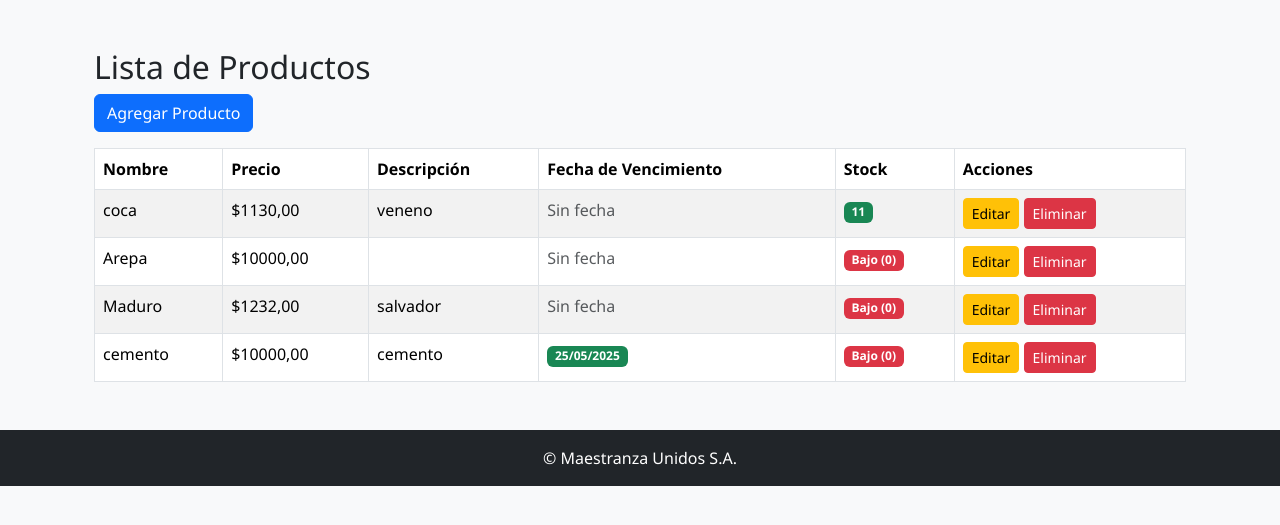
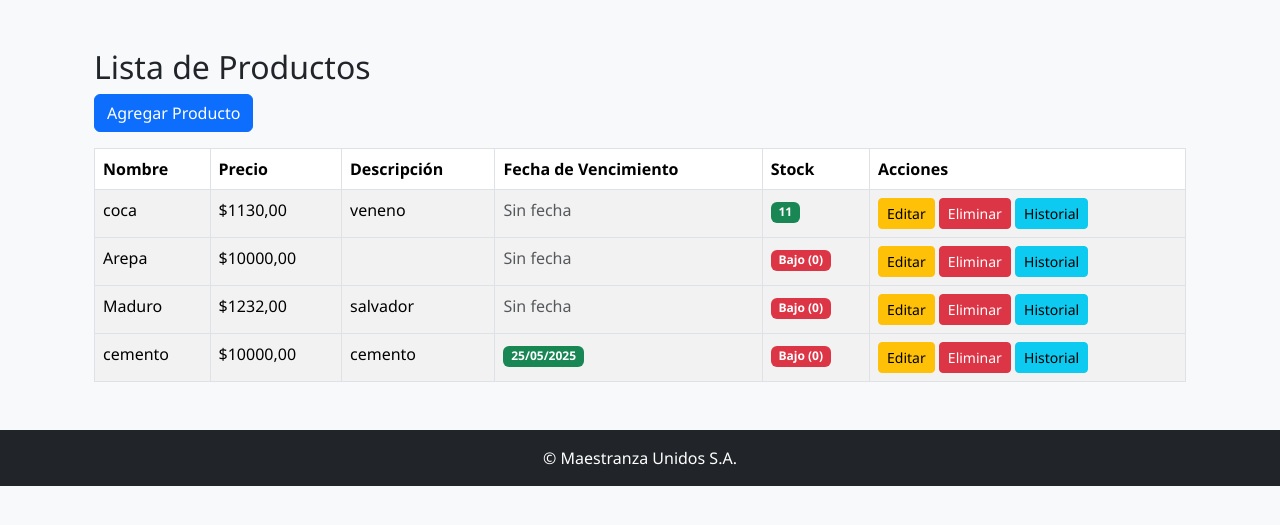
Before and after one commit to NerdSyntax/Maestranza, a Django app: page /productos/crud/ in a window 1280 px wide. Shown: the part 136-661 px from the top of the page. Run offline with Django 5.2, Linux system fonts and the light colour scheme; data comes from the database, SQL or seed files in the repository; both versions use the stored data as it was after the commit.

Commit message:
Agregando funcionalida historial de precio en stock

```diff
--- a/inventario/models.py
+++ b/inventario/models.py
@@ -41,3 +41,10 @@ class MovimientoInventario(models.Model):
 
     def __str__(self):
         return f"{self.tipo.title()} - {self.producto.nombre} - {self.cantidad}"
+class HistorialPrecio(models.Model):
+    producto = models.ForeignKey(Producto, on_delete=models.CASCADE, related_name='historial_precios')
+    precio = models.DecimalField(max_digits=10, decimal_places=2)
+    fecha = models.DateTimeField(auto_now_add=True)
+
+    def __str__(self):
+        return f"{self.producto.nombre} - ${self.precio} - {self.fecha.strftime('%d/%m/%Y %H:%M')}"
--- a/inventario/templates/inventario/producto_crud.html
+++ b/inventario/templates/inventario/producto_crud.html
@@ -49,6 +49,36 @@
           <a href="{% url 'editar_producto' producto.id %}" class="btn btn-warning btn-sm">Editar</a>
           <a href="?delete={{ producto.id }}" class="btn btn-danger btn-sm"
              onclick="return confirm('¿Eliminar este producto?');">Eliminar</a>
+          <button class="btn btn-info btn-sm" data-bs-toggle="collapse" data-bs-target="#historial{{ producto.id }}">Historial</button>
+        </td>
+      </tr>
+      <tr class="collapse" id="historial{{ producto.id }}">
+        <td colspan="6">
+          <strong>Historial de Precios:</strong>
+          {% if producto.historial_precios.all %}
+          <table class="table table-sm table-bordered mt-2">
+            <thead>
+              <tr>
+                <th>Precio</th>
+                <th>Fecha</th>
+              </tr>
+            </thead>
+            <tbody>
+              {% for h in producto.historial_precios.all|dictsortreversed:"fecha" %}
+              <tr>
+                <td>${{ h.precio }}</td>
+                <td>{{ h.fecha|date:"d/m/Y H:i" }}</td>
+              </tr>
+              {% empty %}
+              <tr>
+                <td colspan="2">No hay historial.</td>
+              </tr>
+              {% endfor %}
+            </tbody>
+          </table>
+          {% else %}
+          <p class="text-muted">No hay historial disponible.</p>
+          {% endif %}
         </td>
       </tr>
       {% empty %}
--- a/inventario/urls.py
+++ b/inventario/urls.py
@@ -18,5 +18,6 @@ urlpatterns = [
     # CRUD de usuarios
     path('usuarios/', views.usuarios_crud, name='usuarios_crud'),
     path('carrito/', views.ver_carrito, name='ver_carrito'),
+    path('productos/historial/<int:producto_id>/', views.historial_precios_producto, name='historial_precios'),
 
 ]
--- a/inventario/views.py
+++ b/inventario/views.py
@@ -4,9 +4,10 @@ from django.contrib.auth.models import User
 from django.contrib.auth.hashers import make_password
 from django.contrib.auth.decorators import login_required
 from django.contrib.auth import authenticate, login  # <-- ESTA LÍNEA ES CLAVE
-from .models import Producto
+from .models import Producto, HistorialPrecio
 from .forms import ProductoForm, UsuarioForm
 from datetime import date, timedelta
+from .models import HistorialPrecio
 def tienda_view(request):
     return render(request, 'inventario/tienda.html')
 # Página de inicio
@@ -72,7 +73,8 @@ def registro_producto(request):
     if request.method == 'POST':
         form = ProductoForm(request.POST, request.FILES)
         if form.is_valid():
-            form.save()
+            producto = form.save()
+            HistorialPrecio.objects.create(producto=producto, precio=producto.precio)
             return redirect('producto_crud')
     else:
         form = ProductoForm()
@@ -91,11 +93,14 @@ def producto_crud(request):
 
 def editar_producto(request, producto_id):
     producto = get_object_or_404(Producto, pk=producto_id)
+    precio_anterior = producto.precio
 
     if request.method == 'POST':
-        form = ProductoForm(request.POST, instance=producto)
+        form = ProductoForm(request.POST, request.FILES, instance=producto)
         if form.is_valid():
-            form.save()
+            producto_actualizado = form.save()
+            if producto_actualizado.precio != precio_anterior:
+                HistorialPrecio.objects.create(producto=producto_actualizado, precio=producto_actualizado.precio)
             messages.success(request, "Producto modificado exitosamente.")
             return redirect('producto_crud')
     else:
@@ -106,6 +111,7 @@ def editar_producto(request, producto_id):
         'editar': True,
         'producto': producto
     })
+
 # CRUD de usuarios (crear, editar, eliminar, listar)
 def usuarios_crud(request):
     editar = False
@@ -168,3 +174,13 @@ def login_view(request):
 # --
 def ver_carrito(request):
     return render(request, 'inventario/carrito.html')
+
+
+
+def historial_precios_producto(request, producto_id):
+    producto = get_object_or_404(Producto, pk=producto_id)
+    historial = producto.historial_precios.all().order_by('-fecha')  # del más nuevo al más antiguo
+    return render(request, 'inventario/historial_precios.html', {
+        'producto': producto,
+        'historial': historial
+    })
```
Also changed, not shown: db.sqlite3, inventario/migrations/0006_historialprecio.py (added).
